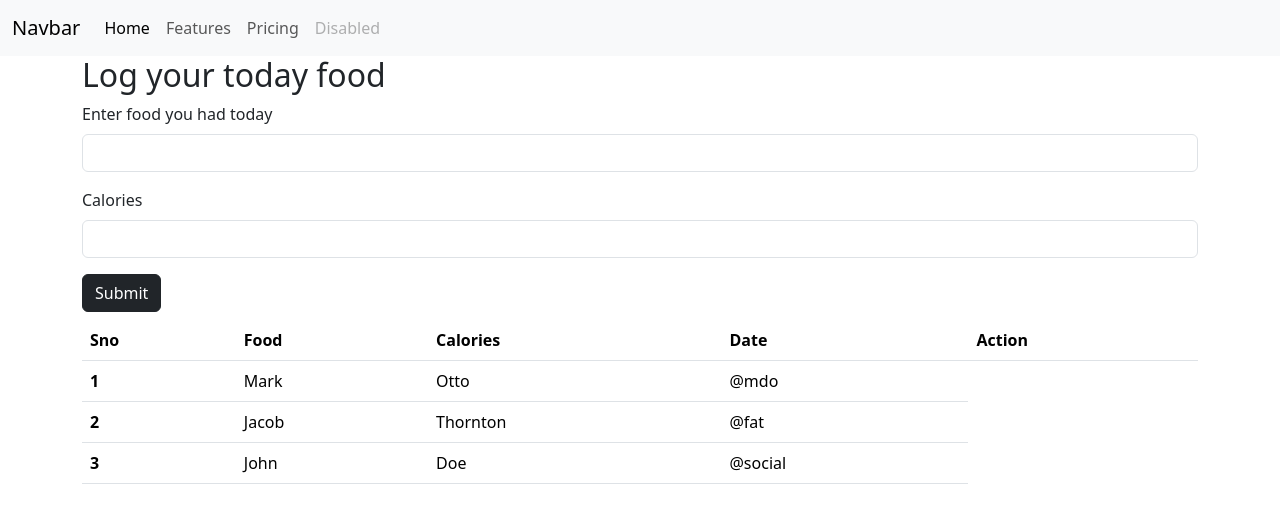
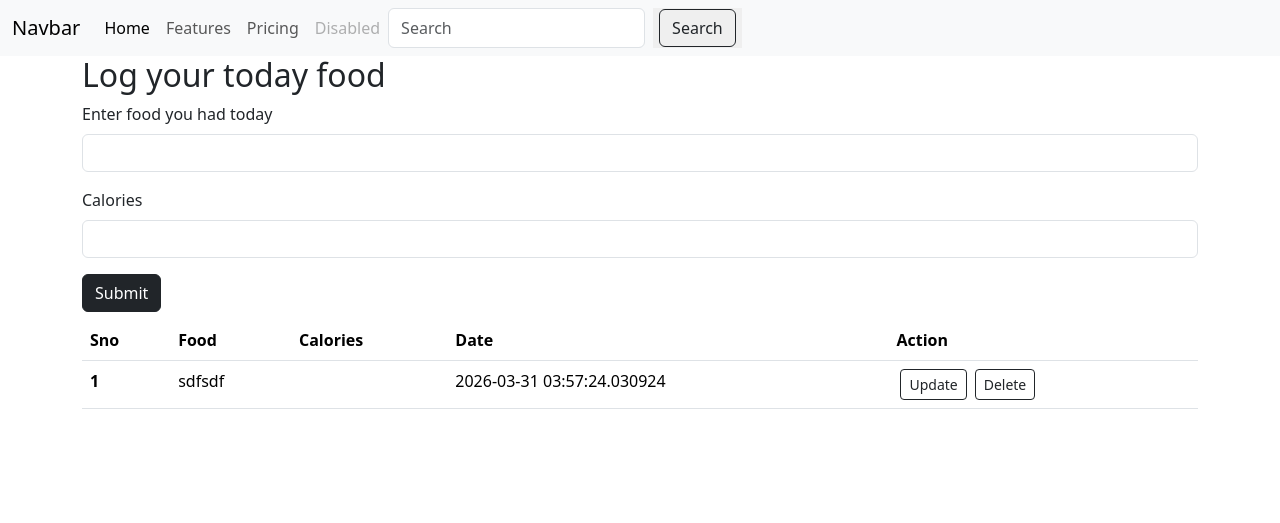
Before and after one commit to Manitabista04/Calories_counter, a Flask app: page / in a window 1280 px wide. Shown: the top 523 px of the page. Run offline with Flask 3, Linux system fonts and the light colour scheme; data comes from the database, SQL or seed files in the repository; both versions use the stored data as it was after the commit.

Commit message:
delete func added

```diff
--- a/app.py
+++ b/app.py
@@ -1,4 +1,4 @@
-from flask import Flask, render_template, request
+from flask import Flask, redirect, render_template, request
 from flask_sqlalchemy import SQLAlchemy
 from datetime import datetime
 
@@ -29,6 +29,14 @@ def home():
     allfoodEntry = foodEntry.query.all()
     return render_template('index.html' , allfoodEntry = allfoodEntry)
 
+@app.route("/delete/<int:id>")
+def delete(id):
+    food_entry = foodEntry.query.filter_by(id=id).first()
+    db.session.delete(food_entry)
+    db.session.commit()
+    return redirect("/")
+
+
 with app.app_context():
     db.create_all()
 
--- a/templates/index.html
+++ b/templates/index.html
@@ -32,6 +32,34 @@
             <a class="nav-link disabled" aria-disabled="true">Disabled</a>
           </li>
         </ul>
+         <form class="d-flex" role="search">
+            <input
+              class="form-control me-2"
+              type="search"
+              placeholder="Search"
+              aria-label="Search"
+              id="searchInput"
+
+            />
+            <button style="border: none;">
+              <a id="submitbtn" class="btn btn-outline-dark" type="button" >
+                Search
+              </a>
+
+                <script>
+
+                  submit= document.getElementById('submitbtn')
+                  search= document.getElementById('searchInput')
+
+                  search.addEventListener('change',()=>{
+                    submit.href= "/search/" + search.value
+                  })
+
+
+                </script>
+              </button>
+
+          </form>
       </div>
     </div>
   </nav>
@@ -46,7 +74,7 @@
         <label for="calories" class="form-label">Calories</label>
         <input type="text" class="form-control" name="calories" id="calories">
       </div>
-      <button type="submit" class="btn btn-dark mb-2">Submit</button>
+     <button type="submit" class="btn btn-dark mb-2">Submit</button>
     </form>
   </div>
   <div class="container">
@@ -61,24 +89,18 @@
         </tr>
       </thead>
       <tbody>
+        {% for food_entry in allfoodEntry  %}
         <tr>
-          <th scope="row">1</th>
-          <td>Mark</td>
-          <td>Otto</td>
-          <td>@mdo</td>
-        </tr>
-        <tr>
-          <th scope="row">2</th>
-          <td>Jacob</td>
-          <td>Thornton</td>
-          <td>@fat</td>
-        </tr>
-        <tr>
-          <th scope="row">3</th>
-          <td>John</td>
-          <td>Doe</td>
-          <td>@social</td>
-        </tr>
+      <th scope="row">{{loop.index}}</th>
+      <td>{{food_entry.food}}</td>
+      <td>{{food_entry.calories}}</td>
+      <td>{{food_entry.date_created}}</td>
+      <td>
+        <a href="/update/{{food_entry.id}}" type="button" class="btn btn-outline-dark btn-sm mx-1">Update</button>
+        <a href="/delete/{{food_entry.id}}" type="button" class="btn btn-outline-dark btn-sm mx-1">Delete</button>
+      </td>
+    </tr>
+    {% endfor %}
       </tbody>
     </table>
   </div>
```
Also changed, not shown: instance/calories.db.
